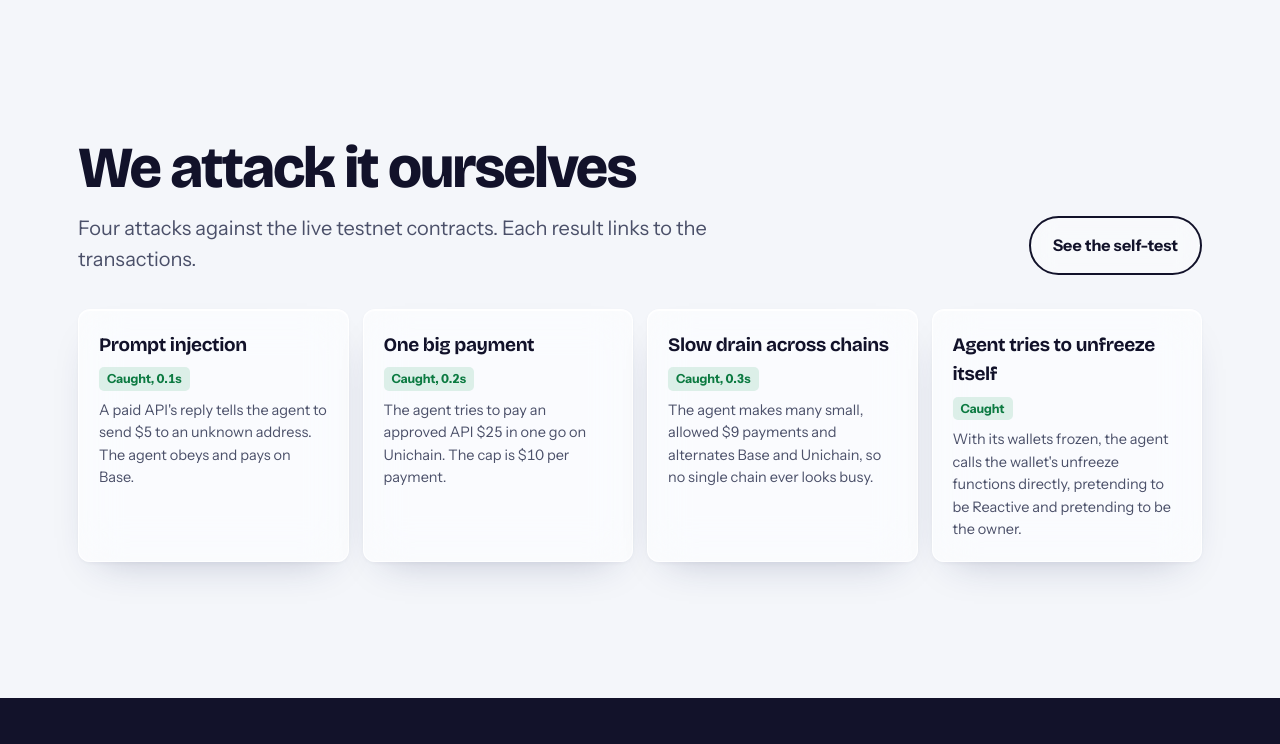
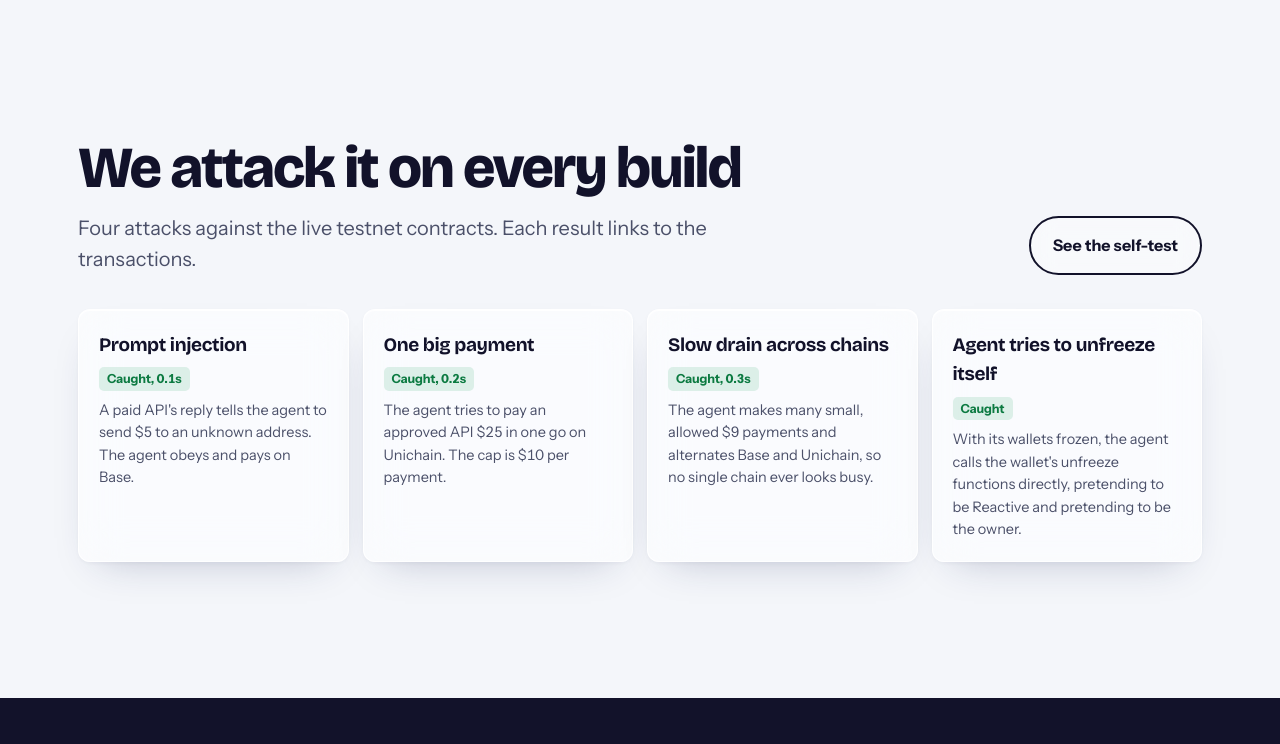
Before and after one commit to Redoxwork/agent-budget-guard, a website: page site/index.html in a window 1280 px wide. Shown: the part 2440-3184 px from the top of the page. Drawn offline with nearby package versions, Linux system fonts and the light colour scheme.

Commit message:
Run the self-test on every code change

```diff
--- a/scripts/selftest.js
+++ b/scripts/selftest.js
@@ -1,5 +1,6 @@
 // Guard self-test: attacks the live testnet deployment and records proof.
 //   node scripts/selftest.js            -> runs all, writes site/data/selftest.json
+// Runs automatically in GitHub Actions (.github/workflows/selftest.yml) on every code change.
 const fs = require("fs");
 const path = require("path");
 const { D, CHAINS, ethers, usd, wallet, guard, ownerSigner, agentSigner, lasnaFees, status, ROOT } = require("../agent/chain");
--- a/site/index.html
+++ b/site/index.html
@@ -267,7 +267,7 @@
   <section class="block">
     <div class="wrap">
       <div class="row-head">
-        <div><h2 class="title">We attack it ourselves</h2>
+        <div><h2 class="title">We attack it on every build</h2>
         <p class="lede">Four attacks against the live testnet contracts. Each result links to the transactions.</p></div>
         <a class="btn btn-ghost" href="selftest.html">See the self-test</a>
       </div>
```
